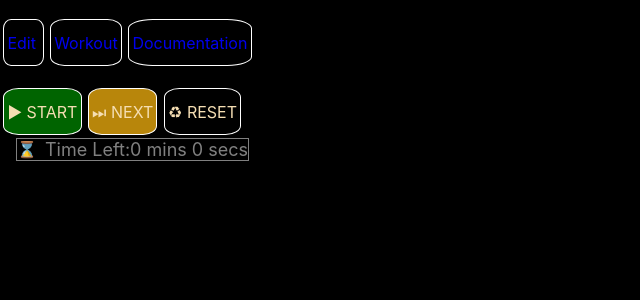
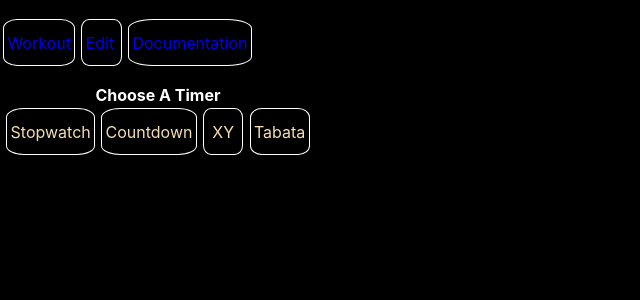
Before and after one commit to prof-tejera/assignment-3-MannyAdumbire, a React (Create React App) app: page / in a window 1280 px wide. Shown: the top 300 px of the page, without its empty margins (0-640 px from the left). Built offline with nearby package versions, Linux system fonts and the light colour scheme.

Commit message:
Persist configuration state in url

```diff
--- a/package.json
+++ b/package.json
@@ -9,6 +9,9 @@
     "react-router-dom": "^6.4.2",
     "react-scripts": "^5.0.1",
     "styled-components": "^5.3.1"
+  },
+  "devDependencies": {
+    "@babel/plugin-proposal-private-property-in-object": "*"
   },
   "scripts": {
     "start": "react-scripts start",
--- a/src/App.js
+++ b/src/App.js
@@ -1,24 +1,30 @@
-import React from "react";
-import { BrowserRouter as Router, Routes, Route, Link } from "react-router-dom";
+import {React,useContext, useEffect} from "react";
+import {
+  BrowserRouter as Router,
+  Routes,
+  Route,
+  Link
+} from "react-router-dom";
 import styled from "styled-components";
 
 import DocumentationView from "./views/DocumentationView";
 import WorkoutView from "./views/WorkoutView";
 import WorkoutEdit from "./views/WorkoutEdit";
-import WorkoutContextWrap from "./WorkoutContext";
+// Contexts.
+import { WorkoutContextWrap, WorkoutContext } from "./WorkoutContext";
+
 import { Button } from "./WorkoutStyles";
 
 const MenuButton = styled(Button)`
   text-decoration: none;
-  & a{
+  & a {
     display: flex;
     align-items: center;
     text-decoration: none;
     width: 100%;
     height: 100%;
-
   }
-`
+`;
 
 const Container = styled.div`
   background: black;
@@ -30,7 +36,7 @@ const Container = styled.div`
     justify-content: flex-start;
     padding: 0.5rem;
   }
-  ul{
+  ul {
     display: flex;
     padding: 0;
   }
@@ -38,14 +44,19 @@ const Container = styled.div`
 `;
 
 const Nav = () => {
+  const {  tmrsParam } =
+    useContext(WorkoutContext);
+    // Rerender when the tmrsParam changes.
+    useEffect(() => {
+    }, [tmrsParam]);
   return (
     <nav>
       <ul>
         <MenuButton>
-          <Link to="/edit">Edit</Link>
+          <Link to={`/workout/${tmrsParam }`}>Workout</Link>
         </MenuButton>
         <MenuButton>
-          <Link to="/">Workout</Link>
+          <Link to={`/edit/${tmrsParam }`}>Edit</Link>
         </MenuButton>
         <MenuButton>
           <Link to="/docs">Documentation</Link>
@@ -55,15 +66,17 @@ const Nav = () => {
   );
 };
 const App = () => {
+  const tmrs = window.location.hash;
   return (
+    // Remove the hash from the URL.
     <Container>
       <Router>
+        <WorkoutContextWrap initialTmrsParam={tmrs}>
         <Nav />
-        <WorkoutContextWrap>
           <Routes>
+            <Route path="/workout/:tmrs" element={<WorkoutView />} />
+            <Route path="/edit/:tmrs" element={<WorkoutEdit />} />
             <Route path="/docs" element={<DocumentationView />} />
-            <Route path="/" element={<WorkoutView />} />
-            <Route path="/edit" element={<WorkoutEdit />} />
             <Route path="*" element={<WorkoutEdit />} />
           </Routes>
         </WorkoutContextWrap>
--- a/src/WorkoutContext.js
+++ b/src/WorkoutContext.js
@@ -1,16 +1,66 @@
 // WorkoutContext.js
 import React, { useEffect, useState } from "react";
+// Components for the different types of timers.
+import Stopwatch from "./components/timers/Stopwatch.js";
+import Countdown from "./components/timers/Countdown.js";
+import XY from "./components/timers/XY.js";
+import Tabata from "./components/timers/Tabata.js";
 
 export const WorkoutContext = React.createContext();
 
-const WorkoutContextWrap = ({ children }) => {
+const timerComponents = {
+  stopwatch: Stopwatch,
+  countdown: Countdown,
+  xy: XY,
+  tabata: Tabata,
+};
+
+export const WorkoutContextWrap = ({ children, initialTmrsParam }) => {
+  let timersM = new Map();
+
+  // The timers URL param.
+  const [tmrsParam, setTmrsParam] = useState(initialTmrsParam);
+  // Convert the timers URL param to a Map.
+  if (tmrsParam) {
+    const tmrs = tmrsParam.replace("#", "");
+    let timersObj = JSON.parse(decodeURIComponent(tmrs));
+    for (let id in timersObj) {
+      if (!timersM.has(id)) {
+        for (let prop in timersObj[id]) {
+        // Convert numeric strings to numbers.
+          if ( !isNaN(Number(timersObj[id][prop]))) {
+            timersObj[id][prop] = Number(timersObj[id][prop]);
+          }
+        }
+        // set the status to "stopped" when loading from URL.
+        timersObj[id].status = "stopped";
+        timersObj[id].C  = timerComponents[timersObj[id].type];
+        // Use numeric ids for the Map.
+        timersM.set(Number(id), timersObj[id]);
+      }
+    }
+  }
+
   // use a map
-  const [timersMap, setTimersMap] = useState(new Map());
+  const [timersMap, setTimersMap] = useState(timersM || new Map());
   // Id of the active timer.
   const [activeTimer, setActiveTimer] = useState(null);
   // States "ready", "running", "stopped", "reset
   const [mode, setMode] = useState("stopped");
-
+  /**
+   * @param {Map} tmrsMap map of timers to update the URL with.
+   */
+  function updateTimersUrlParam(tmrsMap) {
+    // Get existing query string from the URL.
+    // const searchParams = new URLSearchParams(location.search);
+    // Update the query string to match the updated timers.
+    // searchParams.set("tmrs", getTimersUrlParam(tmrsMap));
+    // Update the URL.
+    const tmrs = getTimersUrlParam(tmrsMap);
+    window.location.hash = `#${tmrs}`;
+    setTmrsParam(tmrs);
+    // navigate( `edit/${getTimersUrlParam(tmrsMap)}`);
+  }
   /**
    * @param {Object} options
    * @param {Map} options.timersMap - for accessing timer directly by id.
@@ -41,6 +91,7 @@ const WorkoutContextWrap = ({ children }) => {
     timers: timersMap,
     workoutFns,
     addTimer,
+    tmrsParam,
   };
 
   useEffect(() => {
@@ -65,6 +116,7 @@ const WorkoutContextWrap = ({ children }) => {
       }
       setTimersMap(new Map(timersMap));
     }
+
     function resetWorkout() {
       // Reset all timers to "stopped" so that "completed" timers will also be reset.
       setMode("stopped");
@@ -107,7 +159,18 @@ const WorkoutContextWrap = ({ children }) => {
       timers: newTimersMap,
       fns: { ...workout.fns },
     });
+    // Update the URL with the new timer.
+    updateTimersUrlParam(newTimersMap);
   }
+
+  // Get a timers URL param from the timers Map.
+  function getTimersUrlParam(newTmrsMap) {
+    // Need to convert the Map to an object to be able to stringify it.
+    const timersObj = Object.fromEntries(newTmrsMap);
+    const timersUrl = encodeURIComponent(JSON.stringify(timersObj));
+    return `${timersUrl}`;
+  }
+
   // Reset the active timer to the first timer in the queue that isn't completed.
   function resetActiveTimer() {
     for (let [id, timer] of timersMap) {
@@ -172,11 +235,14 @@ const WorkoutContextWrap = ({ children }) => {
     }
     // remove the timer.
     timersMap.delete(timerId);
+    const newTimersMap = new Map(timersMap);
     // save updated state.
-    setTimersMap(new Map(timersMap));
+    setTimersMap(newTimersMap);
     if (!hasUncompletedTimers) {
       setMode("reset");
     }
+    // Update the URL with the new timer.
+    updateTimersUrlParam(newTimersMap);
   }
 
   return (
@@ -185,4 +251,3 @@ const WorkoutContextWrap = ({ children }) => {
     </WorkoutContext.Provider>
   );
 };
-export default WorkoutContextWrap;
--- a/src/components/timers/UseTimer.js
+++ b/src/components/timers/UseTimer.js
@@ -134,6 +134,7 @@ export const useTimer = (timerId) => {
         clearInterval(roundIntervalRef.current);
       }
     };
+    // TODO what does it mean to have a function in a dependency array?
   }, [
     timer,
     timers,
--- a/src/views/WorkoutEdit.js
+++ b/src/views/WorkoutEdit.js
@@ -1,4 +1,4 @@
-import React, {  useContext, useState } from "react";
+import React, {   useContext, useState} from "react";
 import styled from "styled-components";
 import * as ws from "../WorkoutStyles.js";
 
--- a/src/views/WorkoutView.js
+++ b/src/views/WorkoutView.js
@@ -15,7 +15,7 @@ const Timers = styled.div`
 `;
 
 const WorkoutView = (children) => {
-  const { timers, options, workoutFns } = useContext(WorkoutContext);
+  const { timers, options, workoutFns} = useContext(WorkoutContext);
 
   const handleReset = () => {
     workoutFns.setMode("reset");
```
Also changed, not shown: src/utils/helpers.js (line endings or trailing spaces), 1 other file (tests, documents, lock files or other folders).
